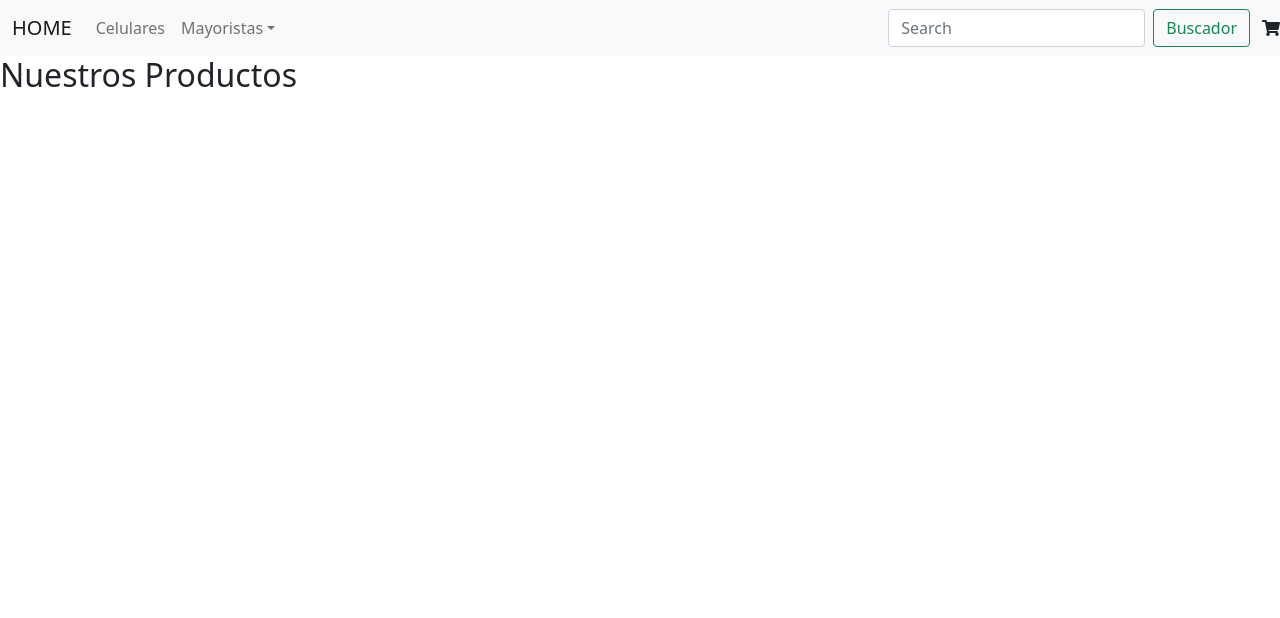
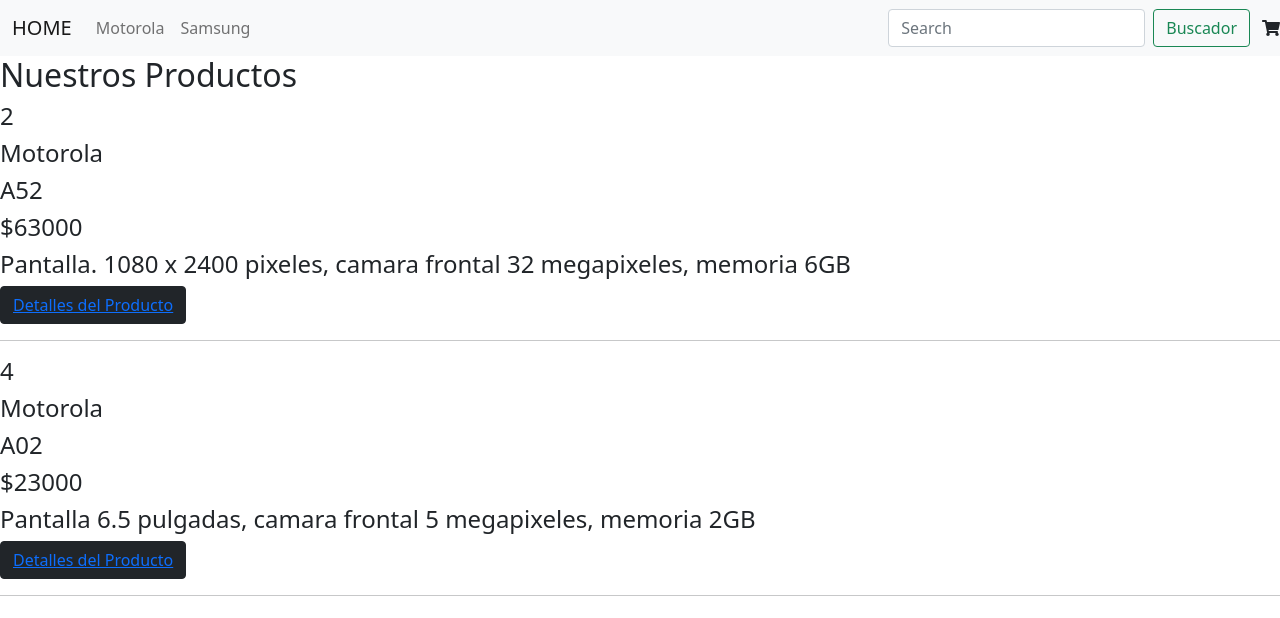
Before and after one commit to Analia-Ribero/ecommerce-coder, a React (Create React App) app: page /categoria/Motorola in a window 1280 px wide. Shown: the top 618 px of the page. Built offline with nearby package versions, Linux system fonts and the light colour scheme.

Commit message:
correccion primer entrega

```diff
--- a/src/ItemListContainer/Item.jsx
+++ b/src/ItemListContainer/Item.jsx
@@ -3,6 +3,7 @@
 
 function Item ({item}) {
     return (
+      <>
       <div>
           <h4>{item.id}</h4>
           <h4> {item.marca} </h4>
@@ -12,7 +13,10 @@
           <button className='btn btn-dark'>
           <Link to= {`/item/${item.id}`}>Detalles del Producto</Link>
           </button>
+
       </div>
+      <hr />
+      </>
     )
   }
 
--- a/src/ItemListContainer/ItemList.jsx
+++ b/src/ItemListContainer/ItemList.jsx
@@ -7,10 +7,12 @@
     return (
       <div>
           {item.map (itemIterado=>{
-           return <div>
-           <Item item= {itemIterado}/>
-           <hr/> <hr />
-           </div>
+           return (
+           <Item
+           key={itemIterado.id}
+           item= {itemIterado}/>
+           )
+
               })
           }
       </div>
--- a/src/ItemListContainer/ItemListConteiner.jsx
+++ b/src/ItemListContainer/ItemListConteiner.jsx
@@ -12,7 +12,7 @@
     "descripcion":"Pantalla. 720 x 1080 pixeles, camara frontal 13 megapixeles, memoria 4GB"
   }, {
     "id": 2,
-    "marca": "Samsung",
+    "marca": "Motorola",
     "modelo": "A52",
     "precio": "$63000",
     "descripcion":"Pantalla. 1080 x 2400 pixeles, camara frontal 32 megapixeles, memoria 6GB"
@@ -24,13 +24,13 @@
     "descripcion":"Pantalla 6.7 pulgadas, camara frontal 32 megapixeles, memoria 6GB"
   }, {
     "id": 4,
-    "marca": "Samsung",
+    "marca": "Motorola",
     "modelo": "A02",
     "precio": "$23000",
     "descripcion":"Pantalla 6.5 pulgadas, camara frontal 5 megapixeles, memoria 2GB"
   }, {
     "id": 5,
-    "marca": "Samsung",
+    "marca": "LG",
     "modelo": "A12",
     "precio": "33000",
     "descripcion":"Pantalla. 720 x 1080 pixeles, camara frontal 8 megapixeles, memoria 3GB"
@@ -44,10 +44,11 @@
       ()=> {
         if(categoriaId){
         let resultado = baseDeDatos.filter((item)=>{
-          return item.id === categoriaId;
+          return item.marca === categoriaId;
         })
-        resolve(resultado);}
-        else resolve (obtenerBaseDatos);
+        resolve(resultado);
+      }
+        else resolve (baseDeDatos);
         },
       3000);
       if (error) {
--- a/src/component/ItemDetailConteiner/ItemDetail.jsx
+++ b/src/component/ItemDetailConteiner/ItemDetail.jsx
@@ -1,5 +1,6 @@
 import React from 'react'
-/*import ItemCount from '/component/ItemCount/ItemCount'*/
+import ItemCount from '../ItemCount/ItemCount'
+
 
 
 function ItemDetail ({item}) {
@@ -12,8 +13,14 @@
           <h4>{item.marca}</h4>
           <h4>{item.modelo}</h4>
           <h4>{item.precio} </h4>
+          <ItemCount
+          stock= {5}
+          initial={1}/>
     </div>
     )
+  }
+  else{
+    return <h2>Cargando</h2>
   }
 }
 
--- a/src/component/ItemDetailConteiner/ItemDetailConteiner.jsx
+++ b/src/component/ItemDetailConteiner/ItemDetailConteiner.jsx
@@ -12,7 +12,7 @@
     "descripcion":"Pantalla. 720 x 1080 pixeles, camara frontal 13 megapixeles, memoria 4GB"
   }, {
     "id": 2,
-    "marca": "Samsung",
+    "marca": "Motorola",
     "modelo": "A52",
     "precio": "$63000",
     "descripcion":"Pantalla. 1080 x 2400 pixeles, camara frontal 32 megapixeles, memoria 6GB"
@@ -24,13 +24,13 @@
     "descripcion":"Pantalla 6.7 pulgadas, camara frontal 32 megapixeles, memoria 6GB"
   }, {
     "id": 4,
-    "marca": "Samsung",
+    "marca": "Nokia",
     "modelo": "A02",
     "precio": "$23000",
     "descripcion":"Pantalla 6.5 pulgadas, camara frontal 5 megapixeles, memoria 2GB"
   }, {
     "id": 5,
-    "marca": "Samsung",
+    "marca": "LG",
     "modelo": "A12",
     "precio": "33000",
     "descripcion":"Pantalla. 720 x 1080 pixeles, camara frontal 8 megapixeles, memoria 3GB"
@@ -42,7 +42,7 @@
     setTimeout (
       ()=> {
         let item = baseDeDatos.find ((item)=>{
-          return item.id === idItem
+          return item.id === Number(idItem);
         });
         resolve (item);
 
--- a/src/component/NavBar.jsx
+++ b/src/component/NavBar.jsx
@@ -17,16 +17,10 @@
       <ul className="navbar-nav me-auto mb-2 mb-lg-0">
 
         <li className="nav-item">
-         <Link className="nav-link" to="/categoria/modelo">Celulares</Link>
+         <Link className="nav-link" to="/categoria/Motorola">Motorola</Link>
         </li>
-        <li className="nav-item dropdown">
-          <li className="nav-link dropdown-toggle" to="/categoria/id" id="navbarDropdown" role="button" data-bs-toggle="dropdown" aria-expanded="false">
-            Mayoristas
-          </li>
-          <ul className="dropdown-menu" aria-labelledby="navbarDropdown">
-            <li><Link className="dropdown-item" to="/categoria/">Beneficios</Link></li>
-            <li><Link className="dropdown-item" to="/categoria/">Hace tu pedido</Link></li>
-          </ul>
+        <li className="nav-item">
+         <Link className="nav-link" to="/categoria/Samsung">Samsung</Link>
         </li>
       </ul>
       <form className="d-flex">
```
